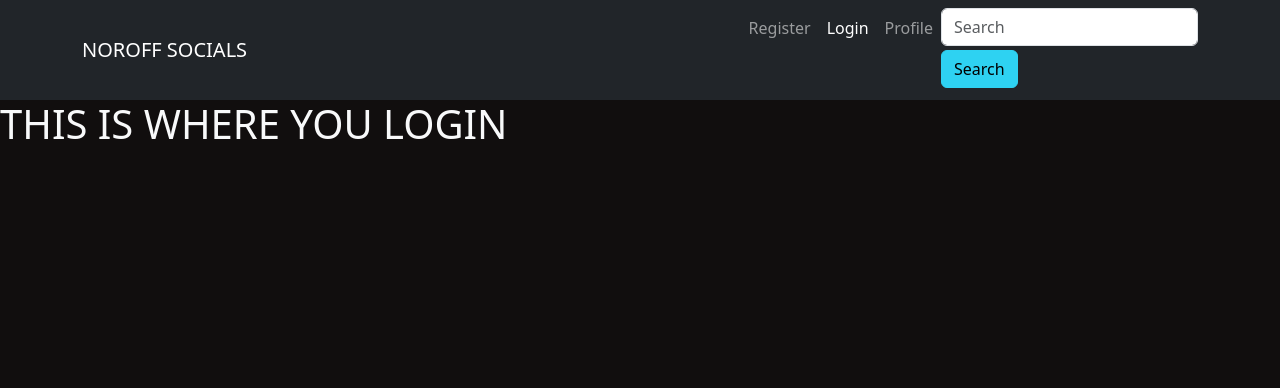
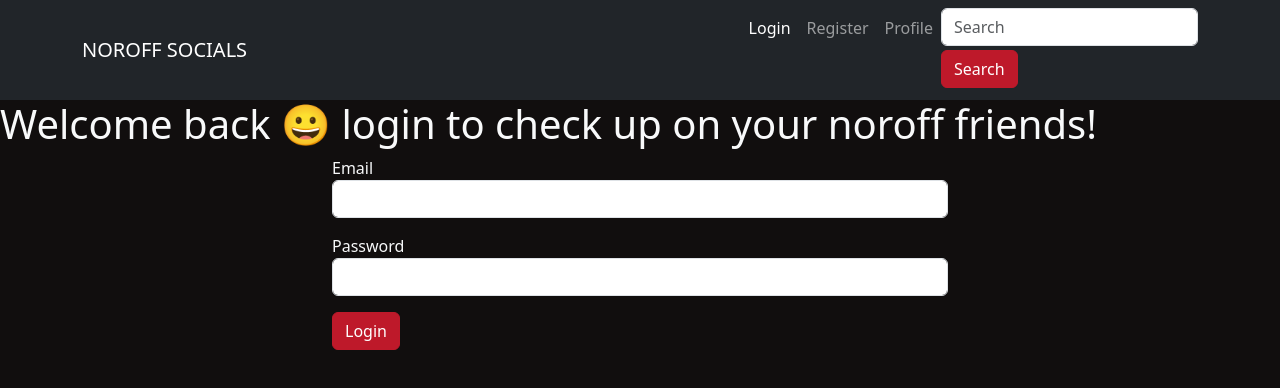
Before and after one commit to hah98/JavaScript2-CA, a website with bundled scripts: page profile/login/index.html in a window 1280 px wide. Built offline with nearby package versions, Linux system fonts and the light colour scheme; files whose address does not match are found by name.

Commit message:
edited login.html style and links

```diff
--- a/profile/login/index.html
+++ b/profile/login/index.html
@@ -3,13 +3,13 @@
   <head>
     <meta charset="UTF-8" />
     <meta name="viewport" content="width=device-width, initial-scale=1.0" />
-    <title>Noroff Socials / Login</title>
-    <script type="module" src="./src/scss/js/index.mjs"></script>
-    <link rel="stylesheet" href="/dist/css/styles.css">
+    <title>Noroff Socials / LOGIN</title>
+    <script type="module" src="/src/scss/js/index.mjs"></script>
+    <link rel="stylesheet" href="/dist/css/styles.css" />
   </head>
-  <body style="background-color: rgb(17, 14, 14)">
+  <body style="background-color: rgb(17, 14, 14)" class="text-light">
+    <header>
       <!-- test navbar -->
-    <header>
       <nav class="navbar navbar-expand-md navbar-dark bg-dark">
         <div class="container">
           <a href="/index.html" class="navbar-brand">NOROFF SOCIALS</a>
@@ -27,10 +27,15 @@
           <div class="collapse navbar-collapse justify-content-end" id="nav">
             <ul class="navbar-nav">
               <li class="nav-item">
-              <a href="./index.html" class="nav-link">Register</a>
+                <a
+                  href="./index.html"
+                  class="nav-link active"
+                  aria-current="Page"
+                  >Login</a
+                >
               </li>
               <li class="nav-item">
-              <a href="./profile/login/index.html" class="nav-link active" aria-current="Page">Login</a>
+                <a href="../register/index.html" class="nav-link">Register</a>
               </li>
               <li class="nav-item">
                 <a href="#" class="nav-link">Profile</a>
@@ -41,7 +46,7 @@
                   type="text"
                   placeholder="Search"
                 />
-              <button class="btn btn-info my-1 my-sm-1" type="submit">
+                <button class="btn btn-danger my-1 my-sm-1" type="submit">
                   Search
                 </button>
               </form>
@@ -51,8 +56,48 @@
       </nav>
     </header>
     <main>
-    <h1 class="text-light"> THIS IS WHERE YOU LOGIN</h1>
+      <h1 class="text-light">Welcome back <span> 😀 </span> login to check up on your noroff friends!</h1>
+      <div class="container-fluid">
+        <div class="row justify-content-center">
+          <div class="col-12 col-md-6">
+            <form id="loginForm">
+              <div class="form-group mb-3">
+                <label for=""> Email</label>
+                <input
+                  class="form-control"
+                  type="email"
+                  name="email"
+                  required
+                  pattern="^[\w\-.]+@(stud\.)?noroff\.no$"
+                  title="Only emails with @(stud)noroff.no email can login an account."
+                />
+              </div>
 
+              <div class="form-group mb-3">
+                <label for=""> Password</label>
+                <input
+                  class="form-control"
+                  type="password"
+                  name="password"
+                  required
+                  minlength="8"
+                />
+              </div>
+
+              <!--  -->
+
+              <button class="btn btn-danger">Login</button>
+              <!-- {
+  "name": "epaCivkoHUNzpqgYhloG",
+  "email": "user@example.com",
+  "banner": "string",
+  "avatar": "string",
+  "password": "stringst"
+} -->
+            </form>
+          </div>
+        </div>
+      </div>
     </main>
   </body>
 </html>
```
Lines whose indentation alone changed are shown as unchanged.
